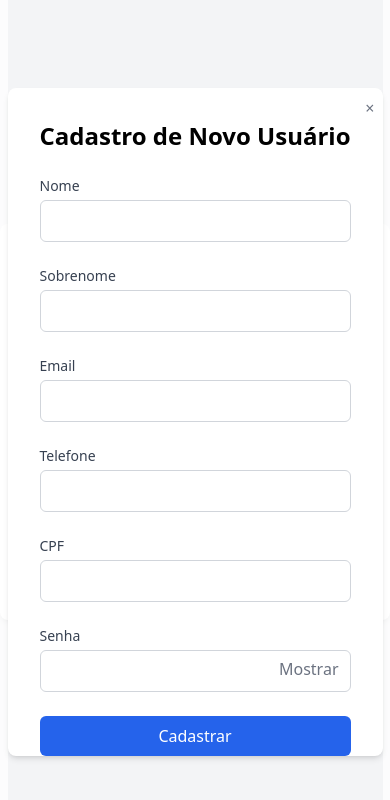
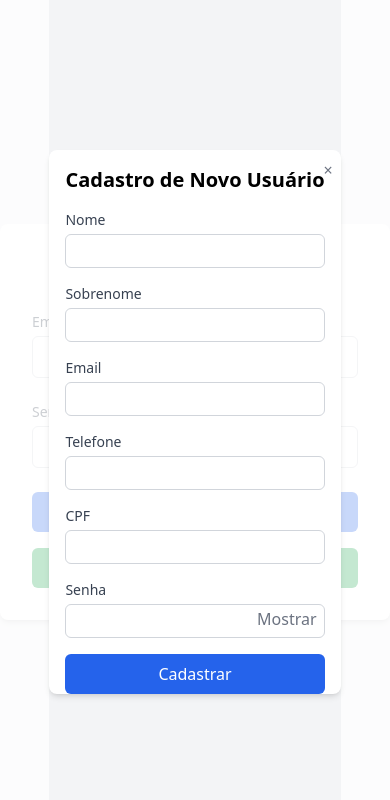
Before and after one commit to josuevictor/ViewClienteBarbearia, a React app: page / in a window 390 px wide. Both pictures are taken after a click on the button "Cadastre-se". Shown: the top 800 px of the page. Built offline with nearby package versions, Linux system fonts and the light colour scheme; the HTML template or start-up script is replaced by a standard one.

Commit message:
ajuste no botão da tela de cadastro para se adptar a outros displays mobiles

```diff
--- a/src/Cadastro.tsx
+++ b/src/Cadastro.tsx
@@ -42,20 +42,20 @@ const Cadastro = ({ onClose }: { onClose: () => void }) => {
 
   return (
     <div className="min-h-screen flex items-center justify-center bg-gray-100">
-      <div className="bg-white p-8 rounded-lg shadow-md w-full max-w-md relative" style={{ paddingBottom: 'env(safe-area-inset-bottom)' }}>
+      <div className="bg-white p-4 rounded-lg shadow-md w-full max-w-md relative" style={{ paddingBottom: 'env(safe-area-inset-bottom)' }}>
         <button
           onClick={onClose}
           className="absolute top-2 right-2 text-gray-500 hover:text-gray-700"
         >
           &times;
         </button>
-        <h2 className="text-2xl font-bold mb-6 text-center">Cadastro de Novo Usuário</h2>
+        <h2 className="text-xl font-bold mb-4 text-center">Cadastro de Novo Usuário</h2>
         {errorMessage && (
-          <div className="mb-4 text-red-500 text-center">
+          <div className="mb-2 text-red-500 text-center">
             {errorMessage}
           </div>
         )}
-        <form onSubmit={handleSubmit} className="space-y-6">
+        <form onSubmit={handleSubmit} className="space-y-4">
           <div>
             <label htmlFor="nome" className="block text-sm font-medium text-gray-700">
               Nome
@@ -66,7 +66,7 @@ const Cadastro = ({ onClose }: { onClose: () => void }) => {
               value={nome}
               onChange={(e) => setNome(e.target.value)}
               required
-              className="mt-1 p-2 w-full border border-gray-300 rounded-md focus:ring-blue-500 focus:border-blue-500"
+              className="mt-1 p-1 w-full border border-gray-300 rounded-md focus:ring-blue-500 focus:border-blue-500"
             />
           </div>
           <div>
@@ -79,7 +79,7 @@ const Cadastro = ({ onClose }: { onClose: () => void }) => {
               value={sobrenome}
               onChange={(e) => setSobrenome(e.target.value)}
               required
-              className="mt-1 p-2 w-full border border-gray-300 rounded-md focus:ring-blue-500 focus:border-blue-500"
+              className="mt-1 p-1 w-full border border-gray-300 rounded-md focus:ring-blue-500 focus:border-blue-500"
             />
           </div>
           <div>
@@ -92,7 +92,7 @@ const Cadastro = ({ onClose }: { onClose: () => void }) => {
               value={email}
               onChange={(e) => setEmail(e.target.value)}
               required
-              className="mt-1 p-2 w-full border border-gray-300 rounded-md focus:ring-blue-500 focus:border-blue-500"
+              className="mt-1 p-1 w-full border border-gray-300 rounded-md focus:ring-blue-500 focus:border-blue-500"
             />
           </div>
           <div>
@@ -105,7 +105,7 @@ const Cadastro = ({ onClose }: { onClose: () => void }) => {
               value={telefone}
               onChange={(e) => setTelefone(e.target.value)}
               required
-              className="mt-1 p-2 w-full border border-gray-300 rounded-md focus:ring-blue-500 focus:border-blue-500"
+              className="mt-1 p-1 w-full border border-gray-300 rounded-md focus:ring-blue-500 focus:border-blue-500"
             />
           </div>
           <div>
@@ -118,7 +118,7 @@ const Cadastro = ({ onClose }: { onClose: () => void }) => {
               value={cpf}
               onChange={(e) => setCpf(e.target.value)}
               required
-              className="mt-1 p-2 w-full border border-gray-300 rounded-md focus:ring-blue-500 focus:border-blue-500"
+              className="mt-1 p-1 w-full border border-gray-300 rounded-md focus:ring-blue-500 focus:border-blue-500"
             />
           </div>
           <div>
@@ -132,12 +132,12 @@ const Cadastro = ({ onClose }: { onClose: () => void }) => {
                 value={senha}
                 onChange={(e) => setSenha(e.target.value)}
                 required
-                className="mt-1 p-2 w-full border border-gray-300 rounded-md focus:ring-blue-500 focus:border-blue-500"
+                className="mt-1 p-1 w-full border border-gray-300 rounded-md focus:ring-blue-500 focus:border-blue-500"
               />
               <button
                 type="button"
                 onClick={() => setShowPassword(!showPassword)}
-                className="absolute inset-y-0 right-0 px-3 py-2 text-gray-500 hover:text-gray-700"
+                className="absolute inset-y-0 right-0 px-2 py-1 text-gray-500 hover:text-gray-700"
               >
                 {showPassword ? "Ocultar" : "Mostrar"}
               </button>
```
